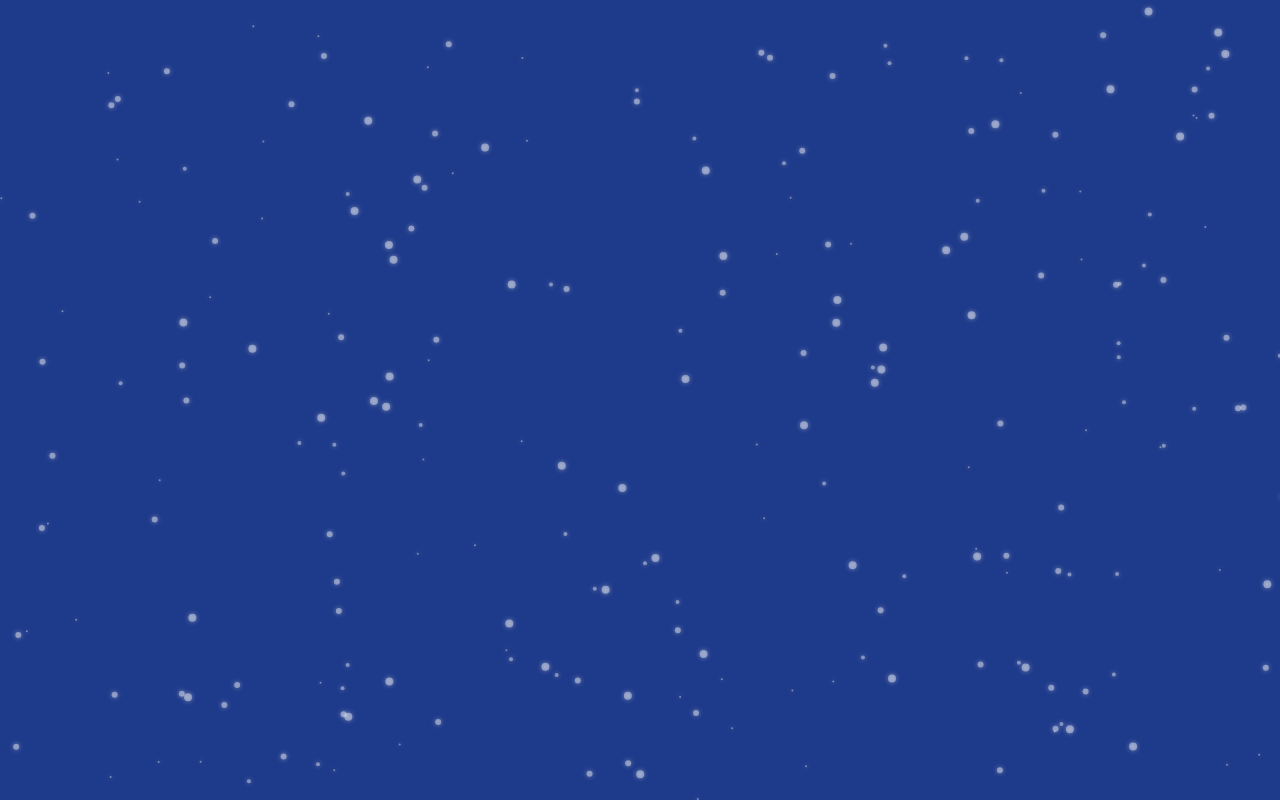
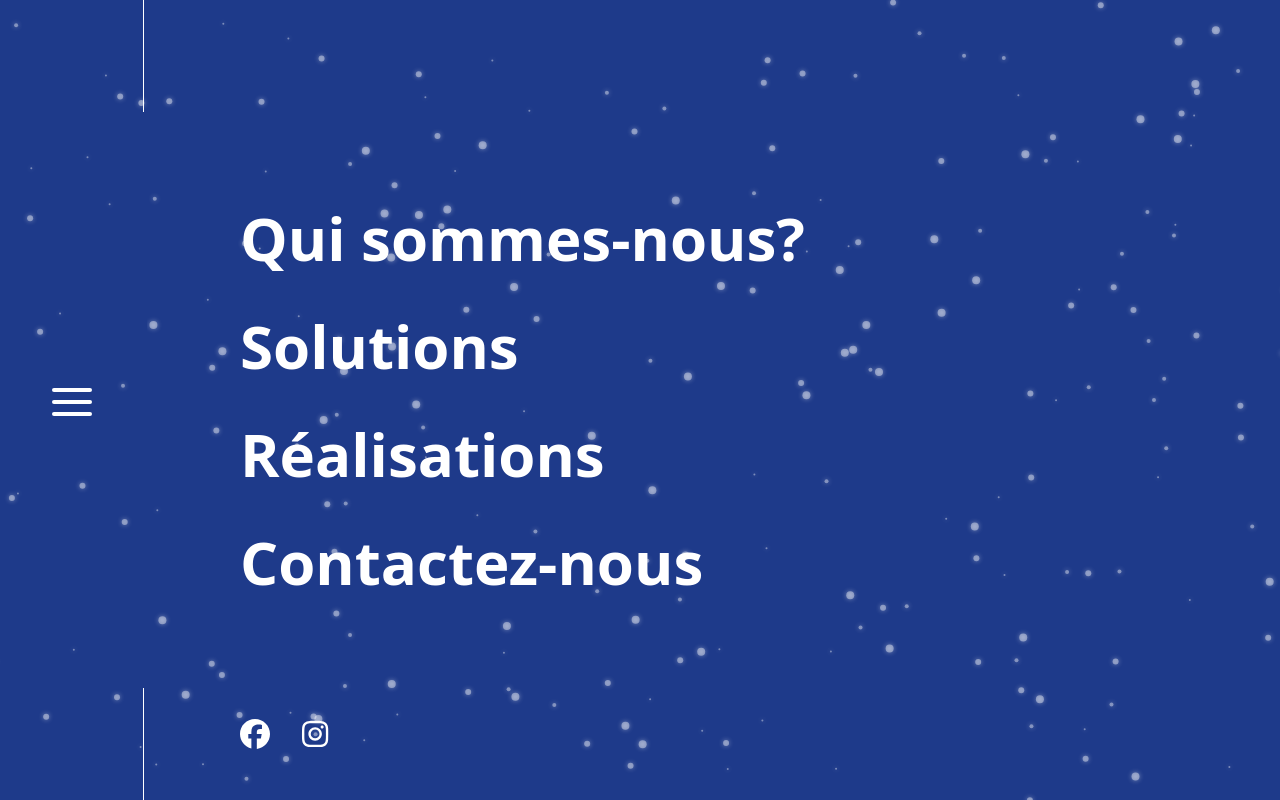
Before and after one commit to Mmasson-01/starstruck-website, a Next.js app: page / in a window 1280 px wide. Built offline with nearby package versions, Linux system fonts and the light colour scheme.

Commit message:
feat: work on SideNavigation comnponent

```diff
--- a/components/animations/Canvas.tsx
+++ b/components/animations/Canvas.tsx
@@ -4,6 +4,7 @@ import useCanvas from "../../hooks/useCanvas"
 type Props = {
 	draw: Function
 	options: any
+	className?: string
 }
 
 function resizeCanvasToDisplaySize(canvas: HTMLCanvasElement) {
@@ -53,7 +54,7 @@ const Canvas = (props: Props) => {
 	const { context, postDraw = _postDraw, preDraw = _preDraw } = options
 	const canvasRef = useCanvas(draw, { context, postDraw, preDraw })
 
-	return <canvas className="w-screen h-screen bg-blue-900" ref={canvasRef} {...rest} />
+	return <canvas className={`${props.className}`} ref={canvasRef} {...rest} />
 }
 
 export default Canvas
--- a/components/animations/Particle.ts
+++ b/components/animations/Particle.ts
@@ -8,7 +8,6 @@ class Particle {
 	r: number
 	color: string
 	multiplier: number
-	reset: boolean = false
 	renderCount: number = 0
 	directionX: number
 	directionY: number
@@ -26,7 +25,6 @@ class Particle {
 		this.r = Math.floor(Math.random() * r)
 		this.color = color
 		this.multiplier = multiplier
-		this.reset = false
 		this.directionX = Math.random() < 0.5 ? -1 : 1
 		this.directionY = Math.random() < 0.5 ? -1 : 1
 	}
--- /dev/null
+++ b/components/navigation/Aside.tsx
@@ -0,0 +1,18 @@
+import React from "react"
+import Hamburger from "./Hamburger"
+
+type Props = {
+	className?: string
+}
+
+const Aside = (props: Props) => {
+	return (
+		<aside
+			className={`${props.className} fixed left-0 top-0 z-10 flex h-screen w-36 border-r border-r-white`}
+		>
+			<Hamburger />
+		</aside>
+	)
+}
+
+export default Aside
--- /dev/null
+++ b/components/navigation/Hamburger.tsx
@@ -0,0 +1,15 @@
+import React from "react"
+
+type Props = {}
+
+const Hamburger = (props: Props) => {
+	return (
+		<div className="group absolute top-1/2 left-1/2 block h-12 w-10 -translate-y-1/2 -translate-x-1/2 transform hover:cursor-pointer">
+			<span className="absolute top-3 left-0 h-1 w-full rounded-full bg-white transition-all ease-linear group-hover:h-2  group-hover:-rotate-45"></span>
+			<span className="absolute top-6 left-0 h-1 w-full rounded-full bg-white transition-all ease-linear group-hover:opacity-0"></span>
+			<span className="absolute top-9 left-0 h-1 w-full rounded-full bg-white transition-all ease-linear group-hover:h-2  group-hover:rotate-45"></span>
+		</div>
+	)
+}
+
+export default Hamburger
--- /dev/null
+++ b/components/navigation/SideNavigation.tsx
@@ -0,0 +1,55 @@
+import React from "react"
+import Canvas from "../animations/Canvas"
+import Particle from "../animations/Particle"
+import { FontAwesomeIcon } from "@fortawesome/react-fontawesome"
+import { faFacebook, faInstagram } from "@fortawesome/free-brands-svg-icons"
+
+type Props = {
+	className?: string
+}
+
+const SideNavigation = (props: Props) => {
+	const draw = (
+		ctx: CanvasRenderingContext2D,
+		frameCount: number,
+		particles: Particle[]
+	) => {
+		ctx.clearRect(0, 0, ctx.canvas.width, ctx.canvas.height)
+		particles.forEach((particle) => {
+			particle.draw(ctx)
+			particle.update()
+		})
+	}
+	return (
+		<div className={`${props.className} flex items-center`}>
+			<aside className="z-0 flex h-screen w-36 border-r border-r-white"></aside>
+			<div className="relative flex h-screen flex-col justify-center">
+				<nav className="relative flex py-24 pl-24 before:absolute before:top-0 before:-left-[1px] before:z-20 before:h-full before:w-1 before:bg-blue-900 before:content-['']">
+					<ul className="flex flex-col space-y-12 text-6xl font-extrabold leading-none text-white">
+						<li>Qui sommes-nous?</li>
+						<li>Solutions</li>
+						<li>Réalisations</li>
+						<li>Contactez-nous</li>
+					</ul>
+				</nav>
+				<footer className="absolute bottom-12 left-24">
+					<ul className="flex space-x-8 text-white text-3xl">
+						<li>
+							<FontAwesomeIcon icon={faFacebook} />
+						</li>
+						<li>
+							<FontAwesomeIcon icon={faInstagram}/>
+						</li>
+					</ul>
+				</footer>
+			</div>
+			<Canvas
+				className="absolute top-0 left-0 z-[-1] h-screen w-screen bg-blue-900"
+				draw={draw}
+				options={{}}
+			/>
+		</div>
+	)
+}
+
+export default SideNavigation
--- a/hooks/useCanvas.tsx
+++ b/hooks/useCanvas.tsx
@@ -20,7 +20,7 @@ const useCanvas = (draw: Function, options: any = {}) => {
 
 	useEffect(() => {
 		const canvas = canvasRef.current
-		const context = canvas.getContext(options.context || "2d")
+		const context = canvas?.getContext(options.context || "2d")
 
 		let frameCount = 0
 		let animationFrameId: number
@@ -35,7 +35,7 @@ const useCanvas = (draw: Function, options: any = {}) => {
 
 		render()
 
-		if (particles.length === 0) {
+		if (particles.length === 0 && canvas) {
 			for (let i = 0; i < 300; i++) {
 				let circle = new Particle(
 					Math.random() * canvas.width,
--- a/layouts/default.tsx
+++ b/layouts/default.tsx
@@ -1,11 +1,19 @@
 import React, { ReactChild } from "react"
+import Aside from "../components/navigation/Aside"
+import SideNavigation from "../components/navigation/SideNavigation"
 
 type Props = {
 	children: ReactChild
 }
 
 const Default = (props: Props) => {
-	return <main className="font-body">{props.children}</main>
+	return (
+		<>
+			<Aside className="border-r-0" />
+			<SideNavigation className="transform transition-transform duration-500 ease-in-out" />
+			<main className="font-body">{props.children}</main>
+		</>
+	)
 }
 
 export default Default
--- a/package.json
+++ b/package.json
@@ -9,6 +9,10 @@
     "lint": "next lint"
   },
   "dependencies": {
+    "@fortawesome/fontawesome-svg-core": "^1.3.0",
+    "@fortawesome/free-brands-svg-icons": "^6.0.0",
+    "@fortawesome/free-solid-svg-icons": "^6.0.0",
+    "@fortawesome/react-fontawesome": "^0.1.17",
     "gsap": "^3.9.1",
     "next": "12.1.0",
     "react": "17.0.2",
@@ -20,9 +24,9 @@
     "autoprefixer": "^10.4.2",
     "eslint": "8.10.0",
     "eslint-config-next": "12.1.0",
+    "eslint-config-prettier": "^8.5.0",
     "postcss": "^8.4.7",
     "prettier-plugin-tailwindcss": "^0.1.8",
-    "eslint-config-prettier": "^8.5.0",
     "tailwindcss": "^3.0.23",
     "typescript": "4.6.2"
   }
--- a/pages/_app.tsx
+++ b/pages/_app.tsx
@@ -1,4 +1,7 @@
 import "../styles/globals.css"
+import { config } from "@fortawesome/fontawesome-svg-core"
+import "@fortawesome/fontawesome-svg-core/styles.css"
+config.autoAddCss = false
 
 import { AppContext, AppInitialProps, AppLayoutProps } from "next/app"
 import type { NextComponentType } from "next"
--- a/pages/index.tsx
+++ b/pages/index.tsx
@@ -1,6 +1,7 @@
 import type { NextPage } from "next"
 import Canvas from "../components/animations/Canvas"
 import Particle from "../components/animations/Particle"
+import Default from "../layouts/default"
 
 const Home: NextPage = () => {
 	const draw = (
@@ -13,16 +14,18 @@ const Home: NextPage = () => {
 			particle.draw(ctx)
 			particle.update()
 		})
-
-		// ctx.clearRect(0, 0, ctx.canvas.width, ctx.canvas.height)
-		// ctx.fillStyle = "#000"
-		// ctx.beginPath()
-		// ctx.arc(50, 100, 20 * Math.sin(frameCount * 0.05) ** 2, 0, 2 * Math.PI)
-		// ctx.closePath()
-		// ctx.fill()
 	}
 
-	return <Canvas draw={draw} options={{}} />
+	// return <Canvas draw={draw} options={{}} />
+	return <div></div>
 }
 
 export default Home
+
+Home.getLayout = (page) => {
+	return (
+		<Default>
+			{page}
+		</Default>
+	)
+}
--- a/styles/globals.css
+++ b/styles/globals.css
@@ -1,4 +1,4 @@
-@import url("https://fonts.googleapis.com/css2?family=Inter:wght@100;200;300;400;500;600;700;800;900&family=Nunito:ital,wght@0,200;0,300;0,400;0,500;0,600;0,700;1,200;1,300;1,400;1,500;1,600&display=swap");
+@import url('https://fonts.googleapis.com/css2?family=Inter:wght@100;200;300;400;500;600;700;800;900&display=swap');
 @tailwind base;
 @tailwind components;
 @tailwind utilities;
```
Also changed, not shown: 1 other file (tests, documents, lock files or other folders).
